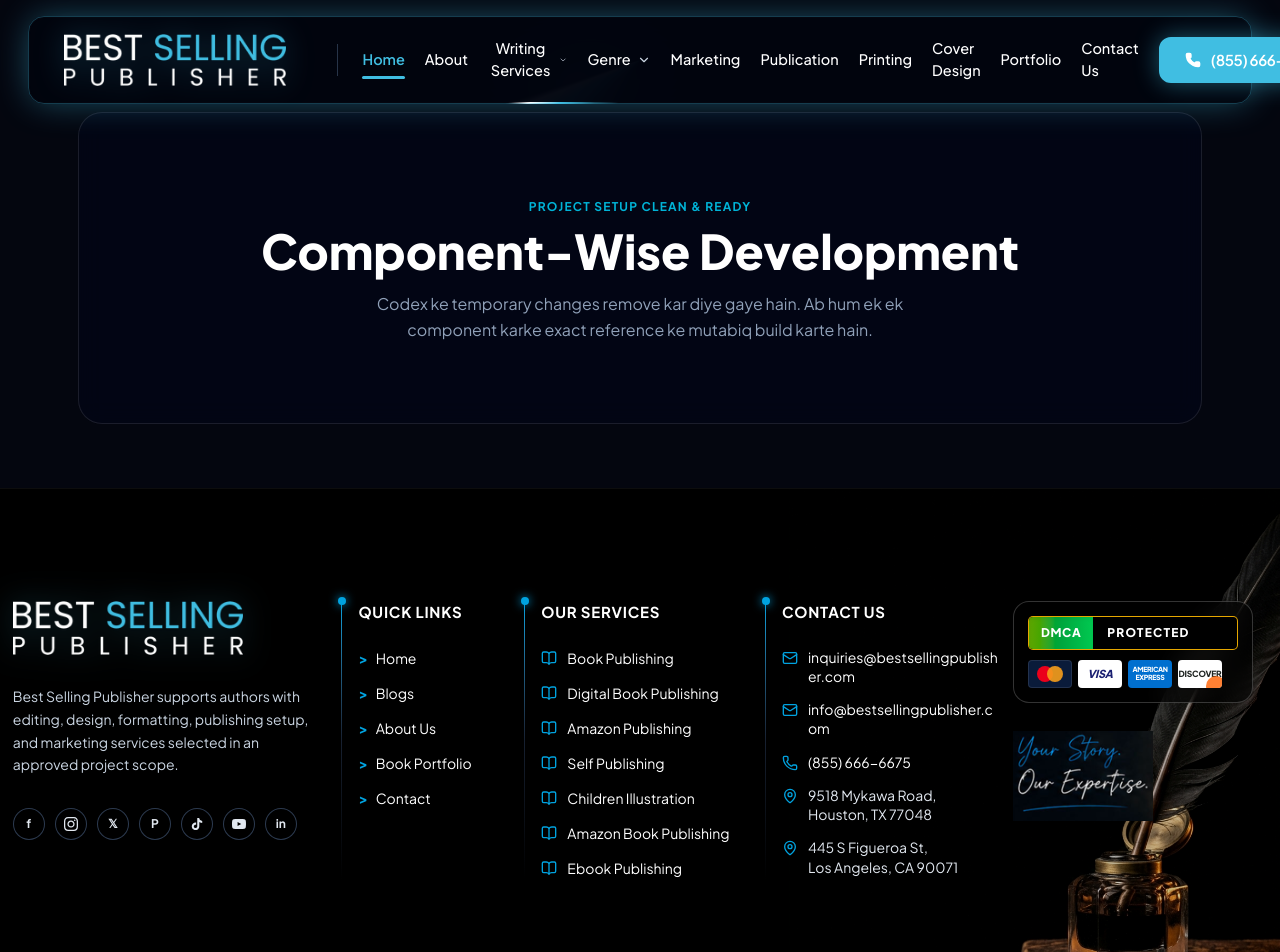
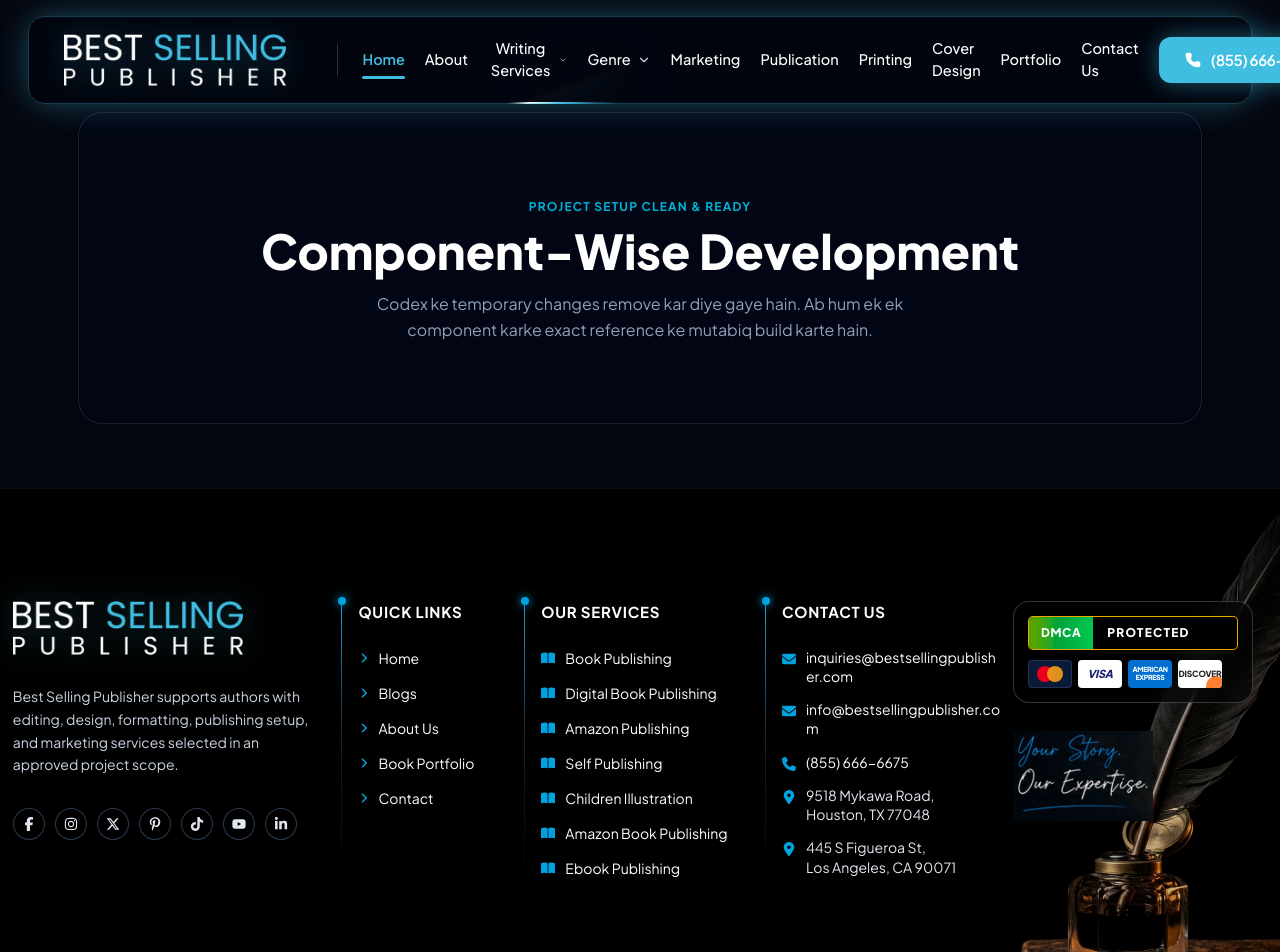
Before and after one commit to Aziz-khan88/bestsellingpublisher-new, a Next.js app: page / in a window 1280 px wide. Shown: the top 952 px of the page. Built offline with nearby package versions, Linux system fonts and the light colour scheme.

Commit message:
feat(footer): integrate official FontAwesome 6 icons via react-icons

```diff
--- a/package.json
+++ b/package.json
@@ -20,6 +20,7 @@
     "next": "16.3.4",
     "react": "19.2.8",
     "react-dom": "19.2.8",
+    "react-icons": "^5.7.0",
     "tailwind-merge": "^3.6.0",
     "three": "^0.185.1"
   },
--- a/src/components/layout/footer.tsx
+++ b/src/components/layout/footer.tsx
@@ -4,11 +4,19 @@
 import Image from "next/image";
 import Link from "next/link";
 import {
-  BookOpen,
-  Mail,
-  Phone,
-  MapPin,
-} from "lucide-react";
+  FaFacebookF,
+  FaInstagram,
+  FaXTwitter,
+  FaPinterestP,
+  FaTiktok,
+  FaYoutube,
+  FaLinkedinIn,
+  FaAngleRight,
+  FaBookOpen,
+  FaEnvelope,
+  FaPhone,
+  FaLocationDot,
+} from "react-icons/fa6";
 
 export function Footer() {
   return (
@@ -53,75 +61,69 @@
               </p>
             </div>
 
-            {/* 7 Social Media Ring Icons */}
+            {/* 7 Social Media Ring Icons using Official FontAwesome 6 Suite */}
             <div className="mt-8 flex items-center gap-2.5 flex-wrap">
               {/* Facebook */}
               <a
                 href="#"
-                className="w-8 h-8 rounded-full border border-slate-700/90 bg-black hover:border-[#00A3E0] hover:text-[#00A3E0] text-slate-200 flex items-center justify-center transition-all text-xs font-bold shadow-sm hover:shadow-[0_0_10px_rgba(0,163,224,0.4)] active:scale-95"
+                className="w-8 h-8 rounded-full border border-slate-700/90 bg-black hover:border-[#00A3E0] hover:text-[#00A3E0] text-slate-200 flex items-center justify-center transition-all shadow-sm hover:shadow-[0_0_10px_rgba(0,163,224,0.4)] active:scale-95"
                 aria-label="Facebook"
               >
-                f
+                <FaFacebookF className="w-3.5 h-3.5" />
               </a>
 
               {/* Instagram */}
               <a
                 href="#"
-                className="w-8 h-8 rounded-full border border-slate-700/90 bg-black hover:border-[#00A3E0] hover:text-[#00A3E0] text-slate-200 flex items-center justify-center transition-all text-xs shadow-sm hover:shadow-[0_0_10px_rgba(0,163,224,0.4)] active:scale-95"
+                className="w-8 h-8 rounded-full border border-slate-700/90 bg-black hover:border-[#00A3E0] hover:text-[#00A3E0] text-slate-200 flex items-center justify-center transition-all shadow-sm hover:shadow-[0_0_10px_rgba(0,163,224,0.4)] active:scale-95"
                 aria-label="Instagram"
               >
-                <svg className="w-3.5 h-3.5 fill-current" viewBox="0 0 24 24">
-                  <path d="M12 2.163c3.204 0 3.584.012 4.85.07 3.252.148 4.771 1.691 4.919 4.919.058 1.265.069 1.645.069 4.849 0 3.205-.012 3.584-.069 4.849-.149 3.225-1.664 4.771-4.919 4.919-1.266.058-1.644.07-4.85.07-3.204 0-3.584-.012-4.849-.07-3.26-.149-4.771-1.699-4.919-4.92-.058-1.265-.07-1.644-.07-4.849 0-3.204.013-3.583.07-4.849.149-3.227 1.664-4.771 4.919-4.919 1.266-.057 1.645-.069 4.849-.069zm0-2.163c-3.259 0-3.667.014-4.947.072-4.358.2-6.78 2.618-6.98 6.98-.059 1.281-.073 1.689-.073 4.948 0 3.259.014 3.668.072 4.948.2 4.358 2.618 6.78 6.98 6.98 1.281.058 1.689.072 4.948.072 3.259 0 3.668-.014 4.948-.072 4.354-.2 6.782-2.618 6.979-6.98.059-1.28.073-1.689.073-4.948 0-3.259-.014-3.667-.072-4.947-.196-4.354-2.617-6.78-6.979-6.98-1.281-.059-1.69-.073-4.949-.073zm0 5.838c-3.403 0-6.162 2.759-6.162 6.162s2.759 6.163 6.162 6.163 6.162-2.759 6.162-6.163c0-3.403-2.759-6.162-6.162-6.162zm0 10.162c-2.209 0-4-1.79-4-4 0-2.209 1.791-4 4-4s4 1.791 4 4c0 2.21-1.791 4-4 4zm6.406-11.845c-.796 0-1.441.645-1.441 1.44s.645 1.44 1.441 1.44c.795 0 1.439-.645 1.439-1.44s-.644-1.44-1.439-1.44z"/>
-                </svg>
+                <FaInstagram className="w-3.5 h-3.5" />
               </a>
 
-              {/* X */}
+              {/* X / Twitter */}
               <a
                 href="#"
-                className="w-8 h-8 rounded-full border border-slate-700/90 bg-black hover:border-[#00A3E0] hover:text-[#00A3E0] text-slate-200 flex items-center justify-center transition-all text-xs font-bold shadow-sm hover:shadow-[0_0_10px_rgba(0,163,224,0.4)] active:scale-95"
+                className="w-8 h-8 rounded-full border border-slate-700/90 bg-black hover:border-[#00A3E0] hover:text-[#00A3E0] text-slate-200 flex items-center justify-center transition-all shadow-sm hover:shadow-[0_0_10px_rgba(0,163,224,0.4)] active:scale-95"
                 aria-label="X"
               >
-                𝕏
+                <FaXTwitter className="w-3.5 h-3.5" />
               </a>
 
               {/* Pinterest */}
               <a
                 href="#"
-                className="w-8 h-8 rounded-full border border-slate-700/90 bg-black hover:border-[#00A3E0] hover:text-[#00A3E0] text-slate-200 flex items-center justify-center transition-all text-xs font-bold shadow-sm hover:shadow-[0_0_10px_rgba(0,163,224,0.4)] active:scale-95"
+                className="w-8 h-8 rounded-full border border-slate-700/90 bg-black hover:border-[#00A3E0] hover:text-[#00A3E0] text-slate-200 flex items-center justify-center transition-all shadow-sm hover:shadow-[0_0_10px_rgba(0,163,224,0.4)] active:scale-95"
                 aria-label="Pinterest"
               >
-                P
+                <FaPinterestP className="w-3.5 h-3.5" />
               </a>
 
               {/* TikTok */}
               <a
                 href="#"
-                className="w-8 h-8 rounded-full border border-slate-700/90 bg-black hover:border-[#00A3E0] hover:text-[#00A3E0] text-slate-200 flex items-center justify-center transition-all text-xs shadow-sm hover:shadow-[0_0_10px_rgba(0,163,224,0.4)] active:scale-95"
+                className="w-8 h-8 rounded-full border border-slate-700/90 bg-black hover:border-[#00A3E0] hover:text-[#00A3E0] text-slate-200 flex items-center justify-center transition-all shadow-sm hover:shadow-[0_0_10px_rgba(0,163,224,0.4)] active:scale-95"
                 aria-label="TikTok"
               >
-                <svg className="w-3 h-3 fill-current" viewBox="0 0 24 24">
-                  <path d="M12.525.02c1.31-.02 2.61-.01 3.91-.02.08 1.53.63 3.09 1.75 4.17 1.12 1.11 2.7 1.62 4.24 1.79v4.03c-1.44-.05-2.89-.35-4.2-.97-.57-.26-1.1-.59-1.62-.93-.01 2.92.01 5.84-.02 8.75-.08 1.4-.54 2.79-1.35 3.94-1.31 1.92-3.58 3.17-5.91 3.21-1.43.08-2.86-.31-4.08-1.03-2.02-1.19-3.44-3.37-3.65-5.71-.02-.5-.03-1-.01-1.49.18-1.9 1.12-3.72 2.58-4.96 1.66-1.44 3.98-2.13 6.15-1.72.02 1.48-.04 2.96-.04 4.44-.99-.32-2.15-.23-3.02.37-.63.41-1.11 1.04-1.36 1.75-.21.51-.24 1.07-.14 1.61.24 1.64 1.82 3.02 3.5 2.87 1.12-.01 2.19-.66 2.77-1.61.19-.33.4-.67.41-1.06.1-1.79.06-3.57.07-5.36.01-4.03-.01-8.05.02-12.07z"/>
-                </svg>
+                <FaTiktok className="w-3.5 h-3.5" />
               </a>
 
               {/* YouTube */}
               <a
                 href="#"
-                className="w-8 h-8 rounded-full border border-slate-700/90 bg-black hover:border-[#00A3E0] hover:text-[#00A3E0] text-slate-200 flex items-center justify-center transition-all text-xs shadow-sm hover:shadow-[0_0_10px_rgba(0,163,224,0.4)] active:scale-95"
+                className="w-8 h-8 rounded-full border border-slate-700/90 bg-black hover:border-[#00A3E0] hover:text-[#00A3E0] text-slate-200 flex items-center justify-center transition-all shadow-sm hover:shadow-[0_0_10px_rgba(0,163,224,0.4)] active:scale-95"
                 aria-label="YouTube"
               >
-                <svg className="w-3.5 h-3.5 fill-current" viewBox="0 0 24 24">
-                  <path d="M23.498 6.186a3.016 3.016 0 0 0-2.122-2.136C19.505 3.545 12 3.545 12 3.545s-7.505 0-9.377.505A3.017 3.017 0 0 0 .502 6.186C0 8.07 0 12 0 12s0 3.93.502 5.814a3.016 3.016 0 0 0 2.122 2.136c1.871.505 9.376.505 9.376.505s7.505 0 9.377-.505a3.015 3.015 0 0 0 2.122-2.136C24 15.93 24 12 24 12s0-3.93-.502-5.814zM9.545 15.568V8.432L15.818 12l-6.273 3.568z"/>
-                </svg>
+                <FaYoutube className="w-3.5 h-3.5" />
               </a>
 
               {/* LinkedIn */}
               <a
                 href="#"
-                className="w-8 h-8 rounded-full border border-slate-700/90 bg-black hover:border-[#00A3E0] hover:text-[#00A3E0] text-slate-200 flex items-center justify-center transition-all text-xs font-bold shadow-sm hover:shadow-[0_0_10px_rgba(0,163,224,0.4)] active:scale-95"
+                className="w-8 h-8 rounded-full border border-slate-700/90 bg-black hover:border-[#00A3E0] hover:text-[#00A3E0] text-slate-200 flex items-center justify-center transition-all shadow-sm hover:shadow-[0_0_10px_rgba(0,163,224,0.4)] active:scale-95"
                 aria-label="LinkedIn"
               >
-                in
+                <FaLinkedinIn className="w-3.5 h-3.5" />
               </a>
             </div>
           </div>
@@ -152,9 +154,7 @@
                     href={link.href}
                     className="flex items-center gap-2 hover:text-[#00A3E0] transition-colors group"
                   >
-                    <span className="text-[#00A3E0] font-bold text-sm select-none transition-transform group-hover:translate-x-0.5">
-                      &gt;
-                    </span>
+                    <FaAngleRight className="w-3 h-3 text-[#00A3E0] shrink-0 transition-transform group-hover:translate-x-0.5" />
                     <span>{link.name}</span>
                   </Link>
                 </li>
@@ -190,7 +190,7 @@
                     href={svc.href}
                     className="flex items-center gap-2.5 hover:text-[#00A3E0] transition-colors group"
                   >
-                    <BookOpen className="w-4 h-4 text-[#00A3E0] shrink-0" />
+                    <FaBookOpen className="w-3.5 h-3.5 text-[#00A3E0] shrink-0" />
                     <span>{svc.name}</span>
                   </Link>
                 </li>
@@ -213,7 +213,7 @@
 
             <ul className="space-y-3.5 text-[13.5px] sm:text-[14px] text-white">
               <li className="flex items-start gap-2.5">
-                <Mail className="w-4 h-4 text-[#00A3E0] shrink-0 mt-0.5" />
+                <FaEnvelope className="w-3.5 h-3.5 text-[#00A3E0] shrink-0 mt-1" />
                 <a
                   href="mailto:inquiries@bestsellingpublisher.com"
                   className="hover:text-[#00A3E0] transition-colors break-all leading-snug"
@@ -222,7 +222,7 @@
                 </a>
               </li>
               <li className="flex items-start gap-2.5">
-                <Mail className="w-4 h-4 text-[#00A3E0] shrink-0 mt-0.5" />
+                <FaEnvelope className="w-3.5 h-3.5 text-[#00A3E0] shrink-0 mt-1" />
                 <a
                   href="mailto:info@bestsellingpublisher.com"
                   className="hover:text-[#00A3E0] transition-colors break-all leading-snug"
@@ -231,7 +231,7 @@
                 </a>
               </li>
               <li className="flex items-start gap-2.5">
-                <Phone className="w-4 h-4 text-[#00A3E0] shrink-0 mt-0.5" />
+                <FaPhone className="w-3.5 h-3.5 text-[#00A3E0] shrink-0 mt-1" />
                 <a
                   href="tel:8556666675"
                   className="hover:text-[#00A3E0] transition-colors leading-snug"
@@ -240,14 +240,14 @@
                 </a>
               </li>
               <li className="flex items-start gap-2.5">
-                <MapPin className="w-4 h-4 text-[#00A3E0] shrink-0 mt-0.5" />
+                <FaLocationDot className="w-3.5 h-3.5 text-[#00A3E0] shrink-0 mt-1" />
                 <span className="leading-snug text-slate-200">
                   9518 Mykawa Road,<br />
                   Houston, TX 77048
                 </span>
               </li>
               <li className="flex items-start gap-2.5">
-                <MapPin className="w-4 h-4 text-[#00A3E0] shrink-0 mt-0.5" />
+                <FaLocationDot className="w-3.5 h-3.5 text-[#00A3E0] shrink-0 mt-1" />
                 <span className="leading-snug text-slate-200">
                   445 S Figueroa St,<br />
                   Los Angeles, CA 90071
```
Also changed, not shown: 1 other file (tests, documents, lock files or other folders).
